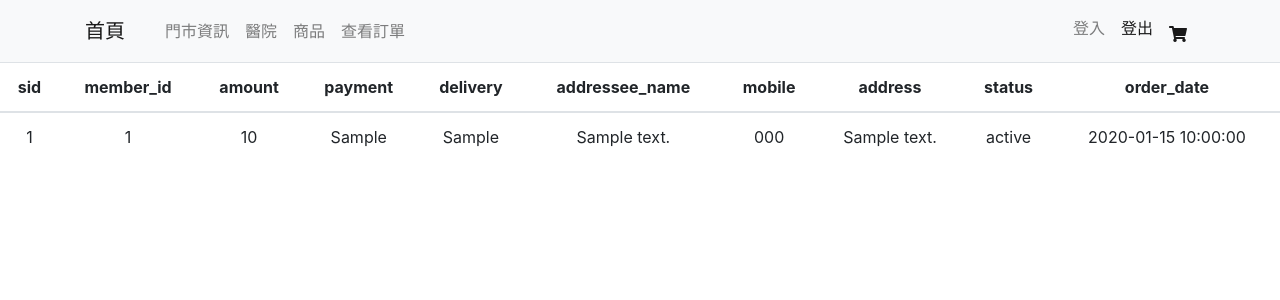
After one commit to stanley-yin/project, a PHP site: page /order_list.php in a window 1280 px wide. The commit adds this page. Shown: the top 300 px of the page. Run offline with PHP 8.4, Linux system fonts and the light colour scheme; tables that the repository leaves empty or names only in its code hold one stand-in row (values such as "Sample post").

Commit message:
一些細部修改

```diff
--- a/final/order-list-insert.php
+++ b/final/order-list-insert.php
@@ -22,7 +22,7 @@ $sql = "INSERT INTO `order_list`(
         )";
 $stmt = $pdo->prepare($sql);
 $stmt->execute([
-    $_SESSION['user']['account'],
+    '1',
     $_POST['total'],
     $_POST['payment'],
     $_POST['delivery'],
--- /dev/null
+++ b/final/order_list.php
@@ -0,0 +1,51 @@
+<?php  include __DIR__ . '/partials/init.php';?>
+
+<?php include __DIR__ . '/partials/html-head.php' ?>
+<?php include __DIR__ . '/partials/navbar.php' ?>
+
+<?php
+
+$sql = "SELECT * FROM `order_list` ORDER BY `order_list`.`sid` DESC ";
+$rows = $pdo->query($sql)->fetchAll();
+
+?>
+<style>
+    th,td{
+        text-align: center;
+    }
+</style>
+
+    <div class="list">
+        <table class="table">
+            <thead>
+                <tr>
+                    <th scope="col">sid</th>
+                    <th scope="col">member_id</th>
+                    <th scope="col">amount </th>
+                    <th scope="col">payment</th>
+                    <th scope="col">delivery</th>
+                    <th scope="col">addressee_name</th>
+                    <th scope="col">mobile</th>
+                    <th scope="col">address</th>
+                    <th scope="col">status</th>
+                    <th scope="col">order_date</th>
+                </tr>
+            </thead>
+            <tbody>
+                <?php foreach($rows as $r):?>
+                    <tr>
+                        <td> <?=$r['sid'] ?> </td>
+                        <td> <?=$r['member_id'] ?> </td>
+                        <td> <?=$r['amount'] ?> </td>
+                        <td> <?=$r['payment'] ?> </td>
+                        <td> <?=$r['delivery'] ?> </td>
+                        <td> <?=$r['addressee_name'] ?> </td>
+                        <td> <?=$r['mobile'] ?> </td>
+                        <td> <?=$r['address'] ?> </td>
+                        <td> <?=$r['status'] ?> </td>
+                        <td> <?=$r['order_date'] ?> </td>
+                    </tr>
+                <?php endforeach;?>
+            </tbody>
+        </table>
+    </div>
--- a/final/partials/navbar.php
+++ b/final/partials/navbar.php
@@ -26,6 +26,9 @@
                 <li class="nav-item">
                     <a class="nav-link" href="#">商品</a>
                 </li>
+                <li class="nav-item">
+                    <a class="nav-link" href="#">查看訂單</a>
+                </li>
 
             </ul>
 
```
Also changed, not shown: final/cart-check.php (+8 -5 lines).
